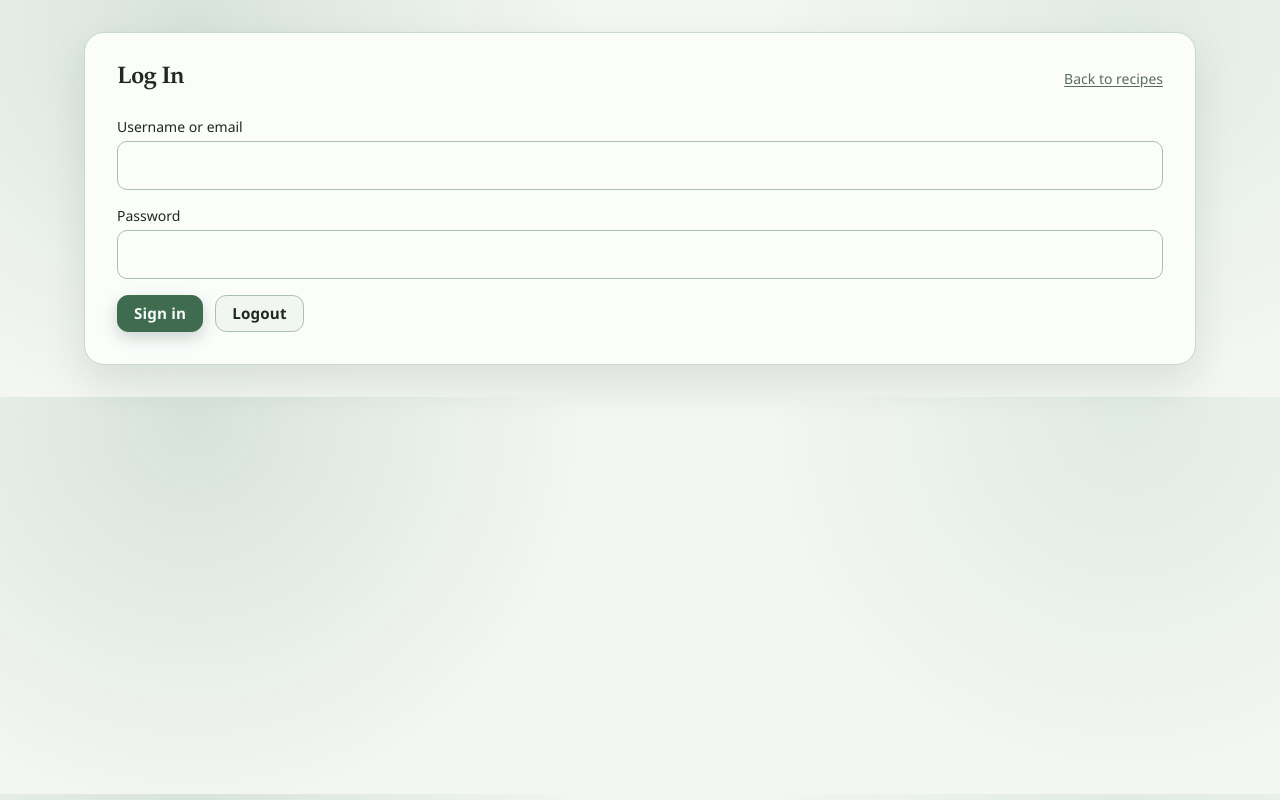
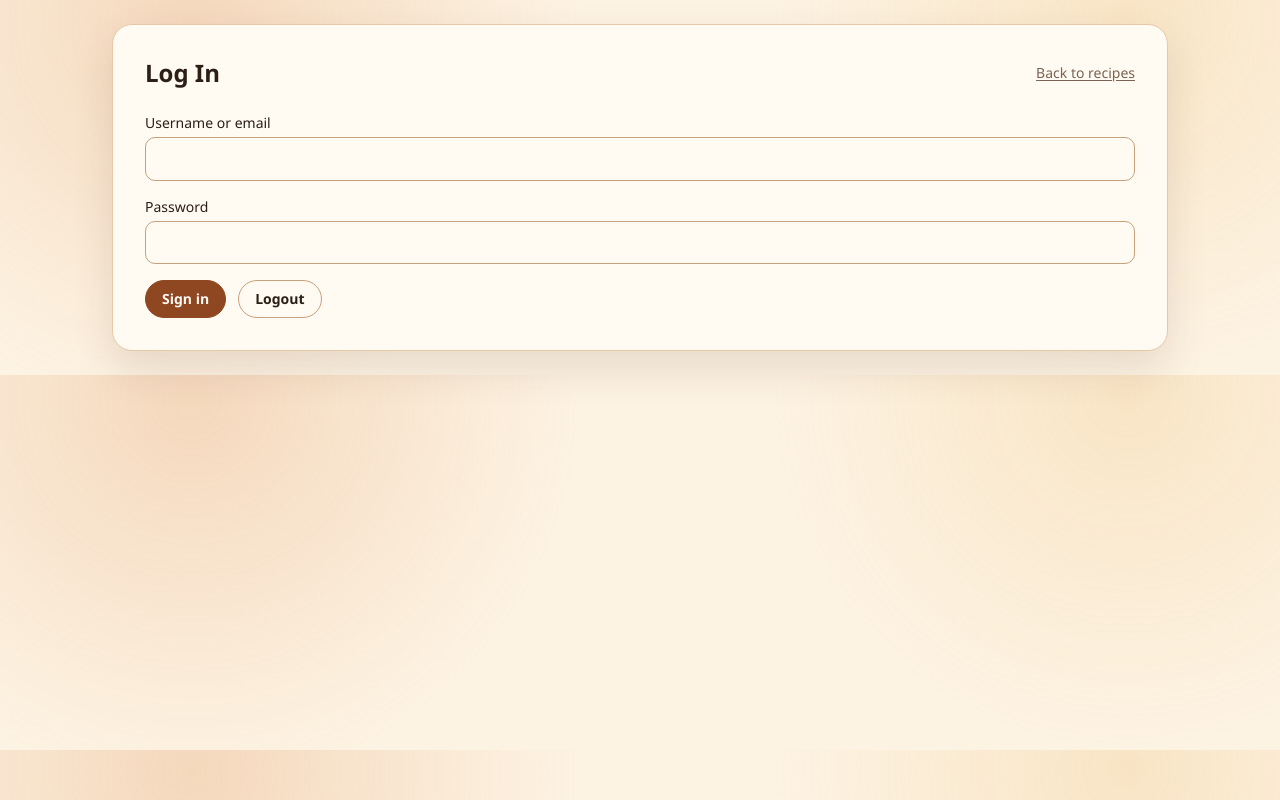
Before and after one commit to luisfleitas/RecetasDeLaFamilia, a Next.js app: page /login in a window 1280 px wide. Built offline with nearby package versions, Linux system fonts and the light colour scheme.

Commit message:
Revert "Apply fresh sage palette and home layout refinements"
This reverts commit f0c2135feca0132910eb27dc88001b64f2e49b8f.

```diff
--- a/app/_components/ui/button-styles.ts
+++ b/app/_components/ui/button-styles.ts
@@ -1,15 +1,15 @@
 export type ButtonVariant = "primary" | "secondary" | "danger";
 
 const BUTTON_BASE =
-  "inline-flex items-center justify-center rounded-[0.7rem] border px-4 py-2.5 text-[0.95rem] font-semibold leading-none tracking-[0.01em] transition-all duration-150 focus-visible:outline-none focus-visible:ring-2 focus-visible:ring-[var(--color-focus)] focus-visible:ring-offset-2 focus-visible:ring-offset-[var(--color-bg)] disabled:cursor-not-allowed disabled:opacity-60";
+  "inline-flex items-center justify-center rounded-full border px-4 py-2 text-sm font-semibold transition-colors duration-150 focus-visible:outline-none focus-visible:ring-2 focus-visible:ring-[var(--color-focus)] focus-visible:ring-offset-2 focus-visible:ring-offset-[var(--color-bg)] disabled:cursor-not-allowed disabled:opacity-60";
 
 const BUTTON_VARIANTS: Record<ButtonVariant, string> = {
   primary:
-    "border-[var(--color-primary)] bg-[var(--color-primary)] text-[var(--color-primary-contrast)] shadow-[0_6px_16px_rgba(41,75,55,0.22)] hover:-translate-y-[1px] hover:border-[var(--color-primary-hover)] hover:bg-[var(--color-primary-hover)] active:translate-y-0 active:border-[var(--color-primary-active)] active:bg-[var(--color-primary-active)]",
+    "border-[var(--color-primary)] bg-[var(--color-primary)] text-[var(--color-primary-contrast)] hover:border-[var(--color-primary-hover)] hover:bg-[var(--color-primary-hover)] active:border-[var(--color-primary-active)] active:bg-[var(--color-primary-active)]",
   secondary:
-    "border-[var(--color-border-strong)] bg-[color:var(--color-surface-soft)] text-[var(--color-text)] hover:-translate-y-[1px] hover:border-[var(--color-primary)] hover:bg-[var(--color-surface)] active:translate-y-0 active:border-[var(--color-primary-active)] active:bg-[var(--color-surface-muted)]",
+    "border-[var(--color-border-strong)] bg-[var(--color-surface)] text-[var(--color-text)] hover:border-[var(--color-primary)] hover:bg-[var(--color-surface-soft)] active:border-[var(--color-primary-active)] active:bg-[var(--color-surface-muted)]",
   danger:
-    "border-[var(--color-danger)] bg-[var(--color-surface)] text-[var(--color-danger)] hover:-translate-y-[1px] hover:bg-[var(--color-danger-soft)] active:translate-y-0 active:bg-[var(--color-danger-soft)]",
+    "border-[var(--color-danger)] bg-[var(--color-surface)] text-[var(--color-danger)] hover:bg-[var(--color-danger-soft)] active:bg-[var(--color-danger-soft)]",
 };
 
 export function buttonClassName(variant: ButtonVariant, className?: string) {
--- a/app/globals.css
+++ b/app/globals.css
@@ -2,42 +2,42 @@
 @import "tailwindcss";
 
 :root {
-  --color-bg: #f3f6f3;
-  --color-surface: #fbfdfb;
-  --color-surface-soft: #f1f6f1;
-  --color-surface-muted: #e7efe9;
-  --color-text: #1f2922;
-  --color-text-muted: #5d6c61;
-  --color-border: #c9d8cc;
-  --color-border-strong: #a9c0b1;
-  --color-primary: #3f6b4f;
-  --color-primary-hover: #345942;
-  --color-primary-active: #294b37;
-  --color-primary-contrast: #f6fbf7;
-  --color-focus: #46795b;
+  --color-bg: #fdf3e3;
+  --color-surface: #fffaf2;
+  --color-surface-soft: #fff5e8;
+  --color-surface-muted: #f8e7d1;
+  --color-text: #2b1f16;
+  --color-text-muted: #7a6350;
+  --color-border: #e7c9a8;
+  --color-border-strong: #c6a17b;
+  --color-primary: #8f4721;
+  --color-primary-hover: #7e3f1d;
+  --color-primary-active: #6b3417;
+  --color-primary-contrast: #fffaf3;
+  --color-focus: #d07a2f;
   --color-danger: #b42318;
   --color-danger-soft: #fce4e2;
   --radius-sm: 0.625rem;
   --radius-md: 0.875rem;
   --radius-lg: 1.25rem;
-  --shadow-panel: 0 18px 40px rgba(31, 57, 41, 0.11);
-  --shadow-card: 0 8px 22px rgba(31, 57, 41, 0.09);
+  --shadow-panel: 0 18px 40px rgba(74, 42, 22, 0.12);
+  --shadow-card: 0 8px 22px rgba(74, 42, 22, 0.09);
 }
 
 [data-theme="warm"] {
-  --color-bg: #f3f6f3;
-  --color-surface: #fbfdfb;
-  --color-surface-soft: #f1f6f1;
-  --color-surface-muted: #e7efe9;
-  --color-text: #1f2922;
-  --color-text-muted: #5d6c61;
-  --color-border: #c9d8cc;
-  --color-border-strong: #a9c0b1;
-  --color-primary: #3f6b4f;
-  --color-primary-hover: #345942;
-  --color-primary-active: #294b37;
-  --color-primary-contrast: #f6fbf7;
-  --color-focus: #46795b;
+  --color-bg: #fdf3e3;
+  --color-surface: #fffaf2;
+  --color-surface-soft: #fff5e8;
+  --color-surface-muted: #f8e7d1;
+  --color-text: #2b1f16;
+  --color-text-muted: #7a6350;
+  --color-border: #e7c9a8;
+  --color-border-strong: #c6a17b;
+  --color-primary: #8f4721;
+  --color-primary-hover: #7e3f1d;
+  --color-primary-active: #6b3417;
+  --color-primary-contrast: #fffaf3;
+  --color-focus: #d07a2f;
   --color-danger: #b42318;
   --color-danger-soft: #fce4e2;
 }
@@ -64,32 +64,15 @@
   --color-background: var(--color-bg);
   --color-foreground: var(--color-text);
   --font-sans: "Avenir Next", "Segoe UI", sans-serif;
-  --font-display: "Iowan Old Style", "Palatino Linotype", "Book Antiqua", Palatino, serif;
   --font-mono: "SFMono-Regular", "Menlo", "Monaco", "Courier New", monospace;
 }
 
 body {
-  background: radial-gradient(circle at 15% 6%, rgba(104, 151, 120, 0.2), transparent 34%),
-    radial-gradient(circle at 88% 5%, rgba(142, 183, 157, 0.18), transparent 30%),
+  background: radial-gradient(circle at 15% 6%, rgba(217, 120, 51, 0.22), transparent 34%),
+    radial-gradient(circle at 88% 5%, rgba(234, 172, 78, 0.2), transparent 30%),
     var(--color-bg);
   color: var(--color-text);
   font-family: var(--font-geist-sans), "Avenir Next", "Segoe UI", sans-serif;
-  font-size: 16.5px;
-  line-height: 1.55;
-  text-rendering: optimizeLegibility;
-}
-
-h1,
-h2,
-h3 {
-  color: var(--color-text);
-  letter-spacing: -0.02em;
-  line-height: 1.15;
-}
-
-h1 {
-  font-family: var(--font-display);
-  letter-spacing: -0.03em;
 }
 
 a {
@@ -100,8 +83,8 @@ a {
   margin-left: auto;
   margin-right: auto;
   width: 100%;
-  max-width: 72rem;
-  padding: 2rem 1.25rem;
+  max-width: 68rem;
+  padding: 1.5rem 1rem;
 }
 
 .surface-panel {
@@ -116,12 +99,6 @@ a {
   border-radius: var(--radius-md);
   background: color-mix(in srgb, var(--color-surface) 92%, white 8%);
   box-shadow: var(--shadow-card);
-  transition: border-color 180ms ease, box-shadow 180ms ease, transform 180ms ease;
-}
-
-.surface-card:hover {
-  border-color: color-mix(in srgb, var(--color-border-strong) 70%, var(--color-border) 30%);
-  box-shadow: 0 12px 26px rgba(31, 57, 41, 0.12);
 }
 
 .input-base {
@@ -130,17 +107,11 @@ a {
   border-radius: var(--radius-sm);
   background: var(--color-surface);
   color: var(--color-text);
-  padding: 0.68rem 0.82rem;
-  transition: border-color 150ms ease, box-shadow 150ms ease, background-color 150ms ease;
-}
-
-.input-base:hover {
-  border-color: color-mix(in srgb, var(--color-primary) 45%, var(--color-border-strong) 55%);
+  padding: 0.55rem 0.7rem;
 }
 
 .input-base:focus-visible {
   outline: none;
-  border-color: var(--color-primary);
   box-shadow: 0 0 0 2px var(--color-focus);
 }
 
```
Also changed, not shown: app/page.tsx (+18 -38 lines).
